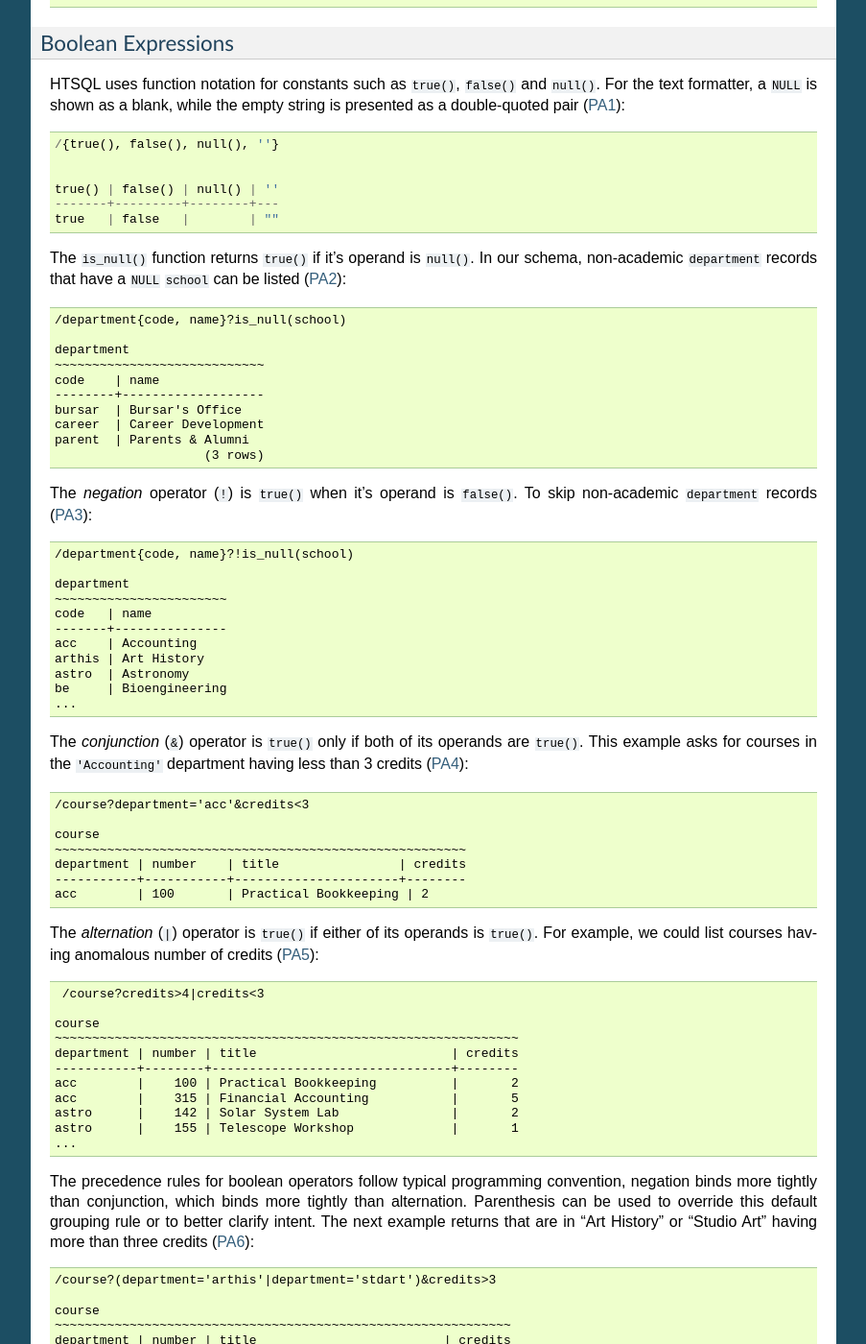
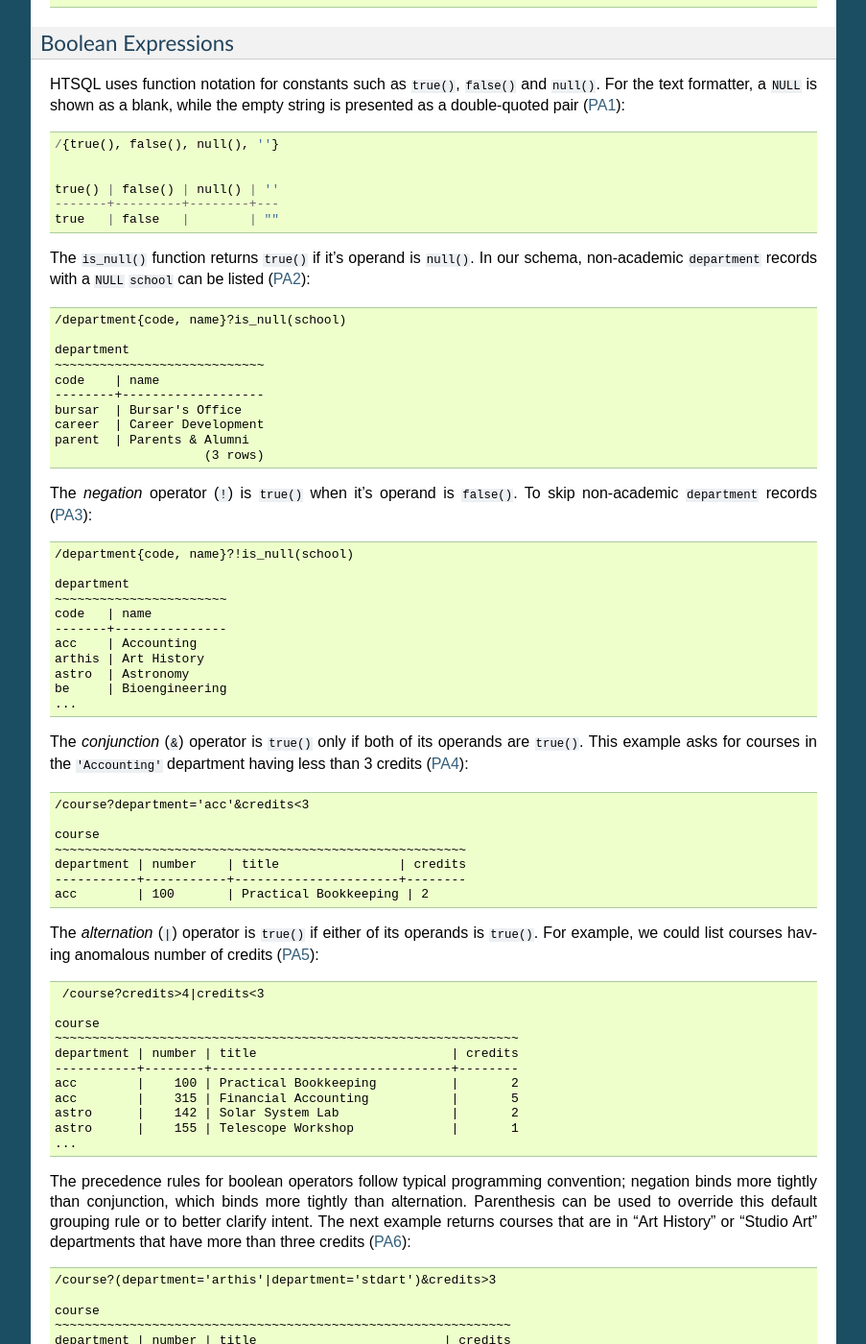
Before and after one commit to prometheusresearch/htsql, a Sphinx documentation site: the page built from doc/tutorial.rst, in a window 1280 px wide and 1400 px high, scrolled down 11298 px. Shown: the whole window at 96% size, without its empty margins (198-1101 px from the left). Built offline with Sphinx 7.4.7, drawn with Linux system fonts in a browser that asks for light colours; some of the changed text lies outside the part shown.

Commit message:
regression change -- renaming school without department  as ph - public honorariums regression change -- adding NULL value for program degree regression change -- renaming schools to stop wrapping

```diff
--- a/doc/tutorial.rst
+++ b/doc/tutorial.rst
@@ -867,7 +867,7 @@ while the empty string is presented as a double-quoted pair (PA1_)::
     /{true(), false(), null()}
 
 The ``is_null()`` function returns ``true()`` if it's operand is
-``null()``. In our schema, non-academic ``department`` records that have
+``null()``.  In our schema, non-academic ``department`` records with
 a ``NULL`` ``school`` can be listed (PA2_)::
 
     /department{code, name}?is_null(school)
@@ -941,11 +941,11 @@ anomalous number of credits (PA5_)::
     /course?credits>4|credits<3
 
 The precedence rules for boolean operators follow typical programming
-convention, negation binds more tightly than conjunction, which binds
+convention; negation binds more tightly than conjunction, which binds
 more tightly than alternation.  Parenthesis can be used to override this
 default grouping rule or to better clarify intent.  The next example
-returns that are in "Art History" or "Studio Art" having more than three
-credits (PA6_)::
+returns courses that are in "Art History" or "Studio Art" departments
+that have more than three credits (PA6_)::
 
     /course?(department='arthis'|department='stdart')&credits>3
 
@@ -1085,6 +1085,7 @@ The ``!==`` operator lists the complement, including records with a
 
 
 
+
 Odds & Ends
 ===========
 
```
Also changed, not shown: other parts of doc/tutorial.rst (+3 -3 lines), 5 other files.
